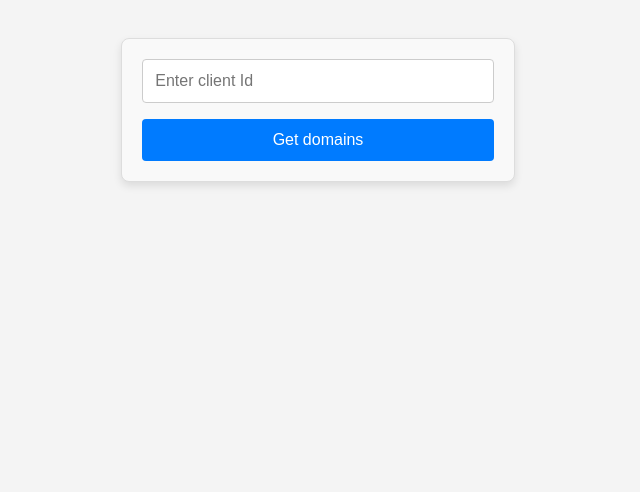
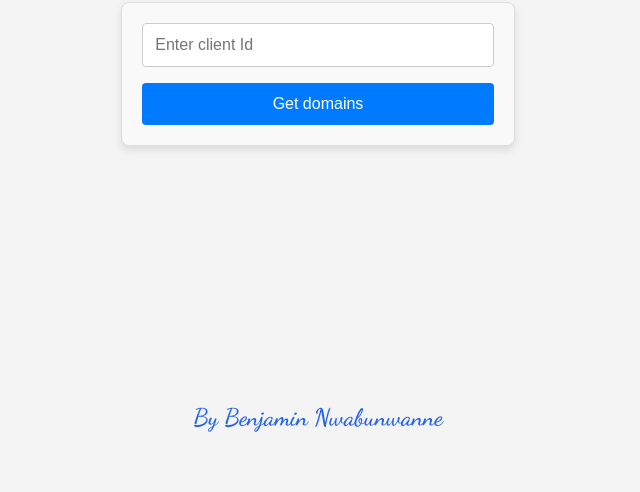
Before and after one commit to marvben/sitehost, a website: page public/index.html in a window 1280 px wide. Shown: the part 348-840 px from the top of the page, without its empty margins (322-962 px from the left). After the commit the page ends 800 px from the top, so only its background shows below. Drawn offline with nearby package versions, Linux system fonts and the light colour scheme.

Commit message:
add function to only load when valid domain is selected

```diff
--- a/public/css/style.css
+++ b/public/css/style.css
@@ -1,13 +1,20 @@
+* {
+  margin: 0;
+  padding: 0;
+  box-sizing: border-box
+}
+
 body {
   font-family: "Ubuntu", serif;
   background-color: #f4f4f4;
   margin: 0;
-  padding: 20px;
+  padding: 50px 20px;
   display: flex;
   flex-direction: column;
   justify-content: center;
   align-items: center;
   min-height: 100vh;
+  position: relative;
 }
 
 
@@ -217,3 +224,32 @@ tr:nth-child(even) {
 tr:hover {
   background-color: #f1f1f1;
 }
+
+
+footer {
+  position: absolute;
+  bottom: 20px;
+  right: 50%;
+  transform: translateX(50%);
+
+}
+
+/* Signature Link */
+.signature {
+  font-family: 'Dancing Script', cursive;
+  font-size: 1.5rem;
+  color: #2563EB;
+  text-decoration: none;
+  font-weight: 600;
+  display: block;
+  text-align: center;
+  margin-top: 30px;
+  transition: color 0.3s ease-in-out, transform 0.2s ease-in-out;
+}
+
+/* Hover Effect */
+.signature:hover {
+  color: #1E3A8A;
+  transform: scale(1.1);
+  text-decoration: underline;
+}
--- a/public/index.html
+++ b/public/index.html
@@ -7,6 +7,11 @@
   <title>SiteHost</title>
 
   <!-- Google Fonts -->
+  <link rel="preconnect" href="https://fonts.googleapis.com">
+  <link rel="preconnect" href="https://fonts.gstatic.com" crossorigin>
+  <link
+    href="https://fonts.googleapis.com/css2?family=Dancing+Script:wght@400..700&family=Ubuntu:ital,wght@0,300;0,400;0,500;0,700;1,300;1,400;1,500;1,700&display=swap"
+    rel="stylesheet">
   <link rel="preconnect" href="https://fonts.googleapis.com">
   <link rel="preconnect" href="https://fonts.gstatic.com" crossorigin>
   <link
@@ -35,6 +40,11 @@
 
   <div class="zonesTable"></div>
 
+  <footer>
+    <a href="https://rebenvolio.com" class="signature" target="_blank">By Benjamin Nwabunwanne</a>
+  </footer>
+
+
 
   <script src="https://cdnjs.cloudflare.com/ajax/libs/axios/1.7.8/axios.min.js" referrerpolicy="no-referrer"></script>
 
--- a/public/js/index.js
+++ b/public/js/index.js
@@ -19,6 +19,7 @@ async function fetchDomains(id = 100) {
 }
 
 async function fetchDNSRecords(zone) {
+  if (zone !== 'initialSelect') {
     const url = `${dnsRecordsId}?zoneAndId=${zone}`;
     zonesTable.innerHTML = '<h2>Loading zones.....</h2>';
 
@@ -27,6 +28,7 @@ async function fetchDNSRecords(zone) {
       return displayZonesTable(data);
     } catch (error) {
       console.error(`Error fetching DNS records for zone ${zone}:`, error);
+    }
   }
 }
 
@@ -92,7 +94,7 @@ domainForm.addEventListener('submit', async (e) => {
 });
 
 async function displayRecords(select) {
-  if (select) {
+  if (select.target.value) {
     await fetchDNSRecords(select.target.value);
   }
 }
```
Lines whose indentation alone changed are shown as unchanged.
